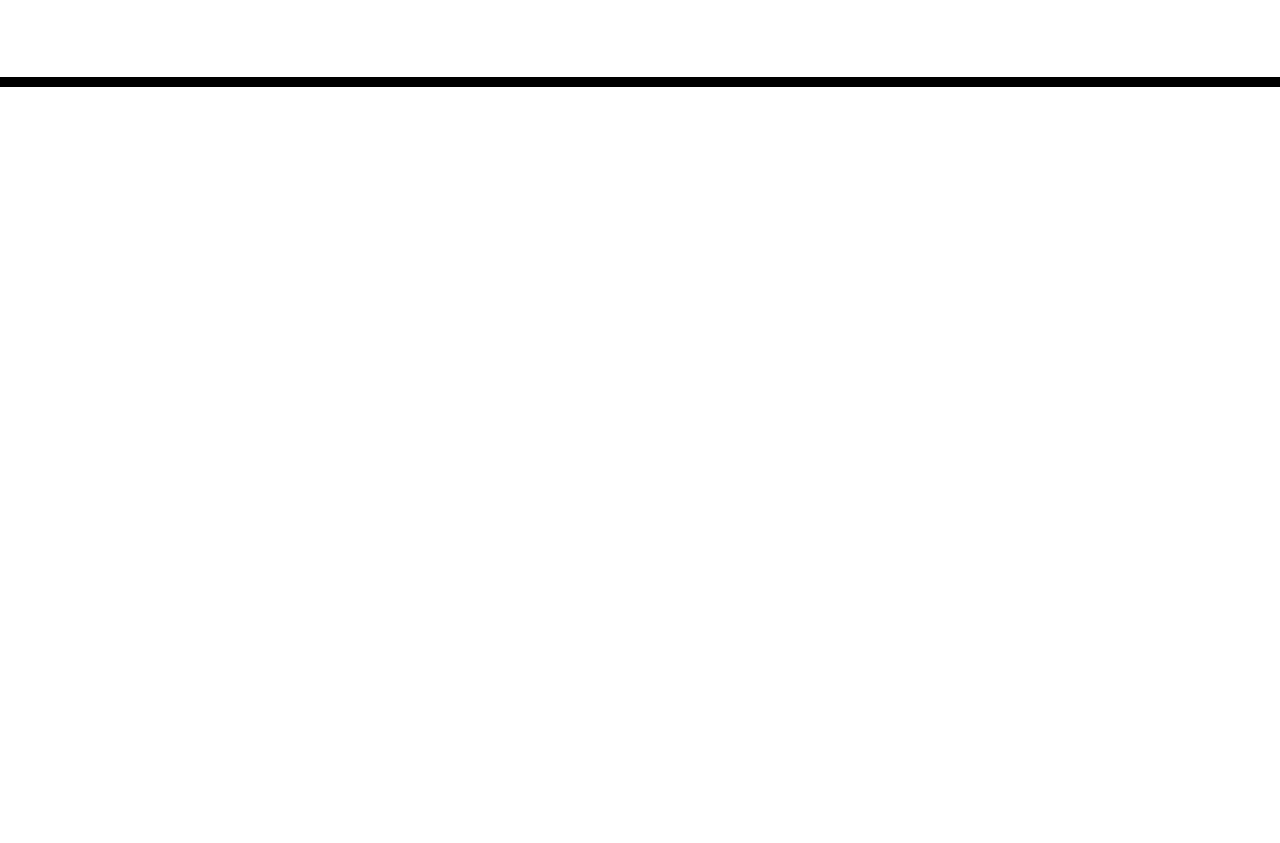
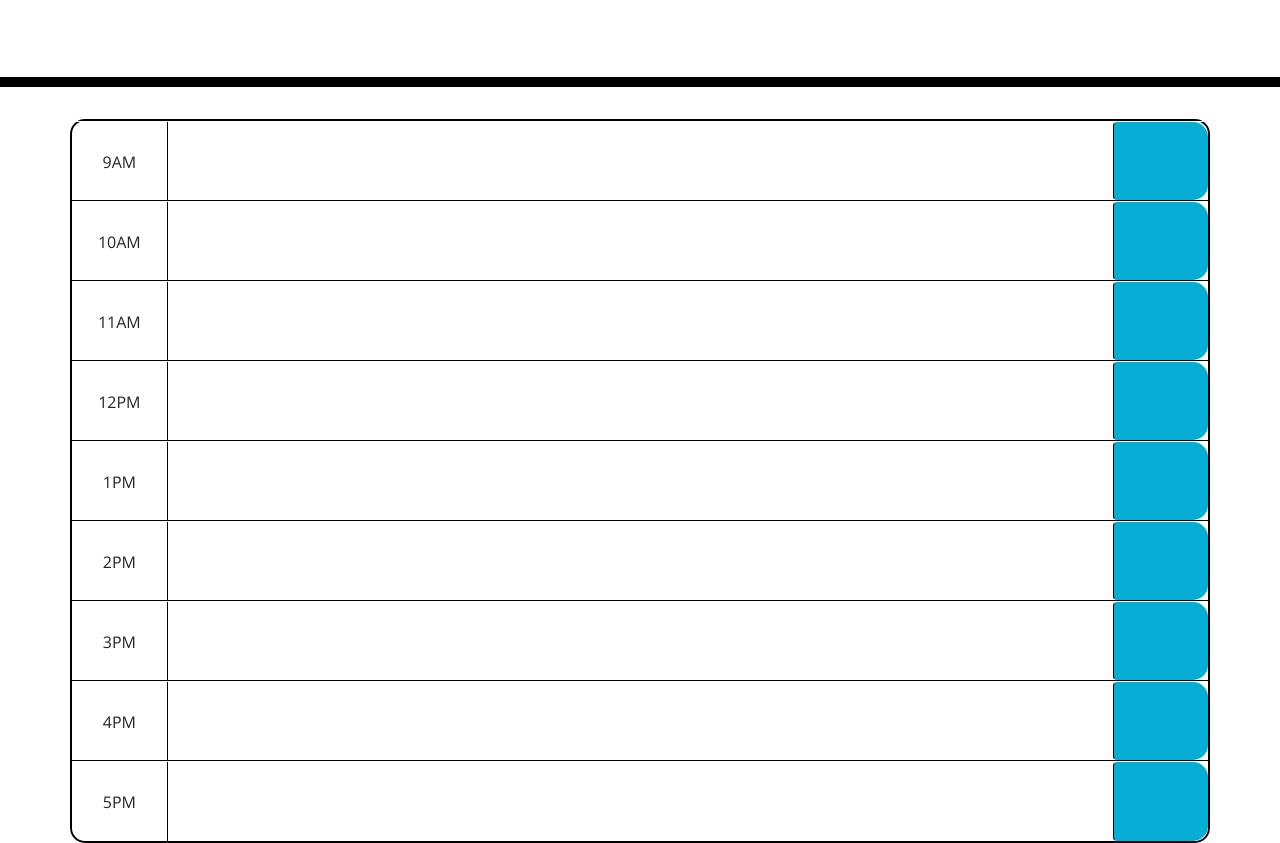
Before and after one commit to km4891/daily-planner, a plain HTML site: page index.html in a window 1280 px wide. Shown: the part 181-1024 px from the top of the page. Before the commit the page ends 800 px from the top, so only its background shows below. Drawn offline with nearby package versions, Linux system fonts and the light colour scheme; a web font is replaced by a local one.

Commit message:
html updated

```diff
--- a/assets/css/style.css
+++ b/assets/css/style.css
@@ -69,3 +69,12 @@ textarea{
   font-size: 20px;
   transition: all .3s ease-in-out;
 }
+
+.container {
+
+  border: 2px solid black;
+}
+
+.timeblock {
+  border-bottom: 1px solid black;
+}
--- a/index.html
+++ b/index.html
@@ -14,6 +14,8 @@
       integrity="sha384-50oBUHEmvpQ+1lW4y57PTFmhCaXp0ML5d60M1M7uH2+nqUivzIebhndOJK28anvf"
       crossorigin="anonymous"
     />
+    <link rel="stylesheet"
+    href="https://cdnjs.cloudflare.com/ajax/libs/open-iconic/1.1.1/font/css/open-iconic-bootstrap.min.css" />
     <link
       href="https://fonts.googleapis.com/css?family=Open+Sans&display=swap"
       rel="stylesheet"
@@ -28,8 +30,88 @@
       <p class="lead">A simple calendar app for scheduling your work day</p>
       <p id="currentDay" class="lead"></p>
     </header>
-    <div class="container">
       <!-- Timeblocks go here -->
+    <div class="container time-block">
+      <div class="row timeblock" id="hour-9">
+        <div class="time col-1">
+          9AM
+       </div>
+       <textarea class="col-10 task"> </textarea>
+          <button type="button" class="col-1 btn saveBtn"><span
+          class="oi oi-data-transfer-download"></span></button>
+      </div>
+      <!--hour 10-->
+      <div class="row timeblock" id="hour-10">
+        <div class="time col-1">
+          10AM
+       </div>
+       <textarea class="col-10 task"> </textarea>
+          <button type="button" class="col-1 btn saveBtn"><span
+          class="oi oi-data-transfer-download"></span></button>
+      </div>
+      <!--hour 11-->
+      <div class="row timeblock" id="hour-11">
+        <div class="time col-1">
+          11AM
+       </div>
+       <textarea class="col-10 task"> </textarea>
+          <button type="button" class="col-1 btn saveBtn"><span
+          class="oi oi-data-transfer-download"></span></button>
+      </div>
+      <!--hour 12-->
+      <div class="row timeblock" id="hour-12">
+        <div class="time col-1">
+          12PM
+       </div>
+       <textarea class="col-10 task"> </textarea>
+          <button type="button" class="col-1 btn saveBtn"><span
+          class="oi oi-data-transfer-download"></span></button>
+      </div>
+      <!--hour 13-->
+      <div class="row timeblock" id="hour-13">
+        <div class="time col-1">
+          1PM
+       </div>
+       <textarea class="col-10 task"> </textarea>
+          <button type="button" class="col-1 btn saveBtn"><span
+          class="oi oi-data-transfer-download"></span></button>
+      </div>
+      <!--hour 14-->
+      <div class="row timeblock" id="hour-14">
+        <div class="time col-1">
+          2PM
+       </div>
+       <textarea class="col-10 task"> </textarea>
+          <button type="button" class="col-1 btn saveBtn"><span
+          class="oi oi-data-transfer-download"></span></button>
+      </div>
+      <!--hour 15-->
+      <div class="row timeblock" id="hour-15">
+        <div class="time col-1">
+          3PM
+       </div>
+       <textarea class="col-10 task"> </textarea>
+          <button type="button" class="col-1 btn saveBtn"><span
+          class="oi oi-data-transfer-download"></span></button>
+      </div>
+      <!--hour 16-->
+      <div class="row timeblock" id="hour-16">
+        <div class="time col-1">
+          4PM
+       </div>
+       <textarea class="col-10 task"> </textarea>
+          <button type="button" class="col-1 btn saveBtn"><span
+          class="oi oi-data-transfer-download"></span></button>
+      </div>
+      <!--hour 17-->
+      <div class="row"  id="hour-17">
+        <div class="time col-1">
+          5PM
+       </div>
+       <textarea class="col-10 task"> </textarea>
+          <button type="button" class="col-1 btn saveBtn"><span
+          class="oi oi-data-transfer-download"></span></button>
+      </div>
     </div>
 
     <script src="https://code.jquery.com/jquery-3.4.1.min.js"></script>
```
